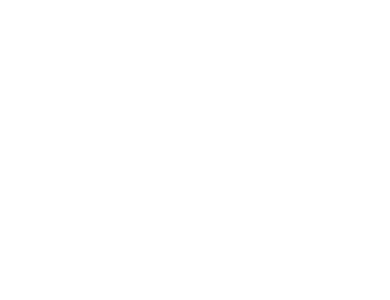
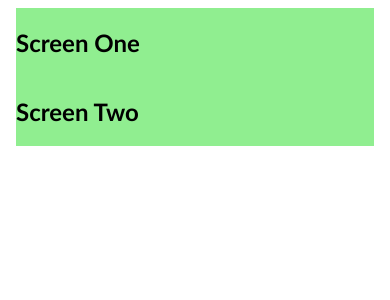
Before and after one commit to irfaanf/flexbox-is-awesome, an Angular app: page /responsiveness-flexbox in a window 390 px wide. Before the commit this address led to /. Shown: the top 300 px of the page. Built offline with nearby package versions, Linux system fonts and the light colour scheme.

Commit message:
Added component for responsiveness flexbox example.

```diff
--- a/src/app/app-routing.module.ts
+++ b/src/app/app-routing.module.ts
@@ -4,10 +4,12 @@
 import { AlignmentExampleComponent } from './alignment-example/alignment-example.component';
 import { AppComponent } from './app.component';
 import { ResponsivenessExampleComponent } from './responsiveness-example/responsiveness-example.component';
+import { ResponsivenessFlexboxExampleComponent } from './responsiveness-flexbox-example/responsiveness-flexbox-example.component';
 
 const routes: Routes = [
   { path: 'alignment', component: AlignmentExampleComponent },
-  { path: 'responsiveness', component: ResponsivenessExampleComponent },
+  { path: 'responsiveness-complicated', component: ResponsivenessExampleComponent },
+  { path: 'responsiveness-flexbox', component: ResponsivenessFlexboxExampleComponent },
   { path: '', component: AppComponent }
 ];
 
--- a/src/app/app.module.ts
+++ b/src/app/app.module.ts
@@ -6,13 +6,15 @@
 import { AppRoutingModule } from './app-routing.module';
 import { AppComponent } from './app.component';
 import { ResponsivenessExampleComponent } from './responsiveness-example/responsiveness-example.component';
+import { ResponsivenessFlexboxExampleComponent } from './responsiveness-flexbox-example/responsiveness-flexbox-example.component';
 
 
 @NgModule({
   declarations: [
     AppComponent,
     AlignmentExampleComponent,
-    ResponsivenessExampleComponent
+    ResponsivenessExampleComponent,
+    ResponsivenessFlexboxExampleComponent
   ],
   imports: [
     BrowserModule,
--- a/src/app/responsiveness-example/responsiveness-example.component.css
+++ b/src/app/responsiveness-example/responsiveness-example.component.css
@@ -1,3 +1,3 @@
 mat-grid-tile {
-    background-color: lightgreen;
+    background-color: lightsalmon;
 }
--- a/src/app/responsiveness-example/responsiveness-example.component.html
+++ b/src/app/responsiveness-example/responsiveness-example.component.html
@@ -1,6 +1,8 @@
 <mat-grid-list [cols]="columns" rowHeight="500px">
     <mat-grid-tile>
-        <h2>Contact Us</h2>
+        <div>
+            <h2>Screen 1</h2>
+        </div>
         <div>
             <p>
                 Suspendisse vitae dictum orci, non posuere sapien. Pellentesque nisi tortor, dictum sit amet vulputate
@@ -63,6 +65,6 @@
         </div>
     </mat-grid-tile>
     <mat-grid-tile>
-        Some stuff
+        <h2>Screen 2</h2>
     </mat-grid-tile>
 </mat-grid-list>
--- /dev/null
+++ b/src/app/responsiveness-flexbox-example/responsiveness-flexbox-example.component.css
@@ -0,0 +1,20 @@
+.screen-container {
+    display: flex;
+    width: 100%;
+    flex-direction: row;
+}
+
+.screen-container .screen {
+    width: 50%;
+    background-color: lightgreen;
+}
+
+@media only screen and (max-width: 1000px) {
+    .screen-container {
+        flex-direction: column;
+    }
+
+    .screen-container .screen {
+        width: 100%;
+    }
+}
--- /dev/null
+++ b/src/app/responsiveness-flexbox-example/responsiveness-flexbox-example.component.html
@@ -0,0 +1,8 @@
+<div class="screen-container">
+    <div class="screen one">
+        <h2>Screen One</h2>
+    </div>
+    <div class="screen two">
+        <h2>Screen Two</h2>
+    </div>
+</div>
--- /dev/null
+++ b/src/app/responsiveness-flexbox-example/responsiveness-flexbox-example.component.ts
@@ -0,0 +1,15 @@
+import { Component, OnInit } from '@angular/core';
+
+@Component({
+  selector: 'app-responsiveness-flexbox-example',
+  templateUrl: './responsiveness-flexbox-example.component.html',
+  styleUrls: ['./responsiveness-flexbox-example.component.css']
+})
+export class ResponsivenessFlexboxExampleComponent implements OnInit {
+
+  constructor() { }
+
+  ngOnInit() {
+  }
+
+}
```
Also changed, not shown: 1 other file (tests, documents, lock files or other folders).
